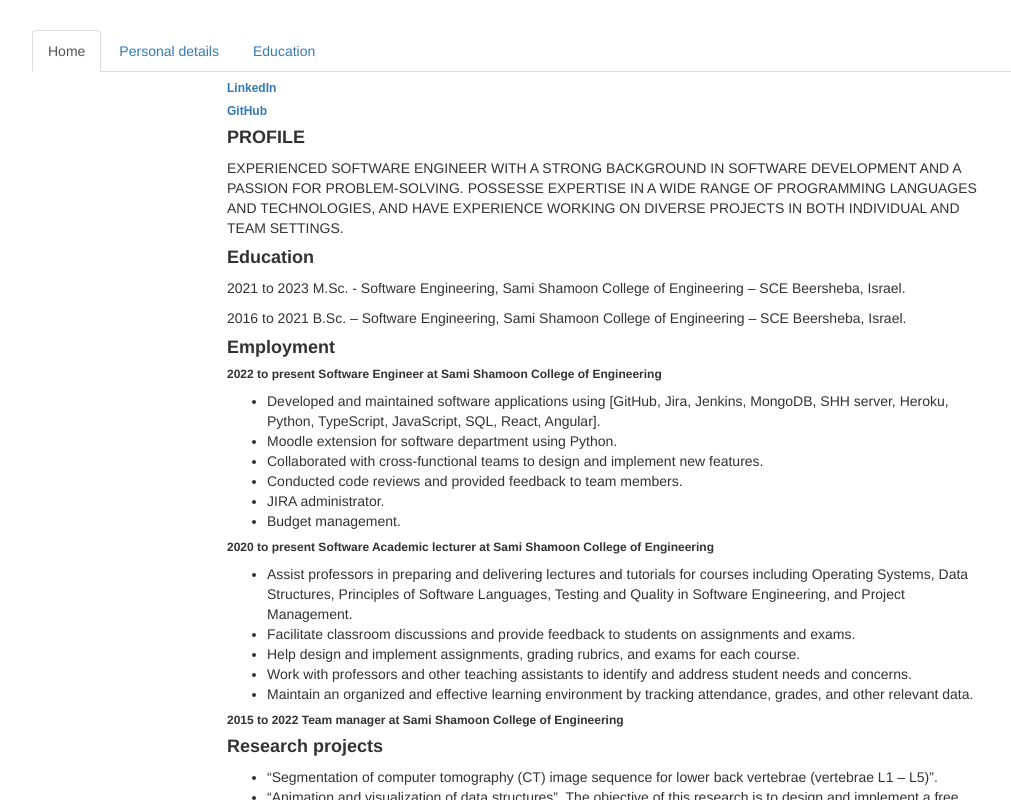
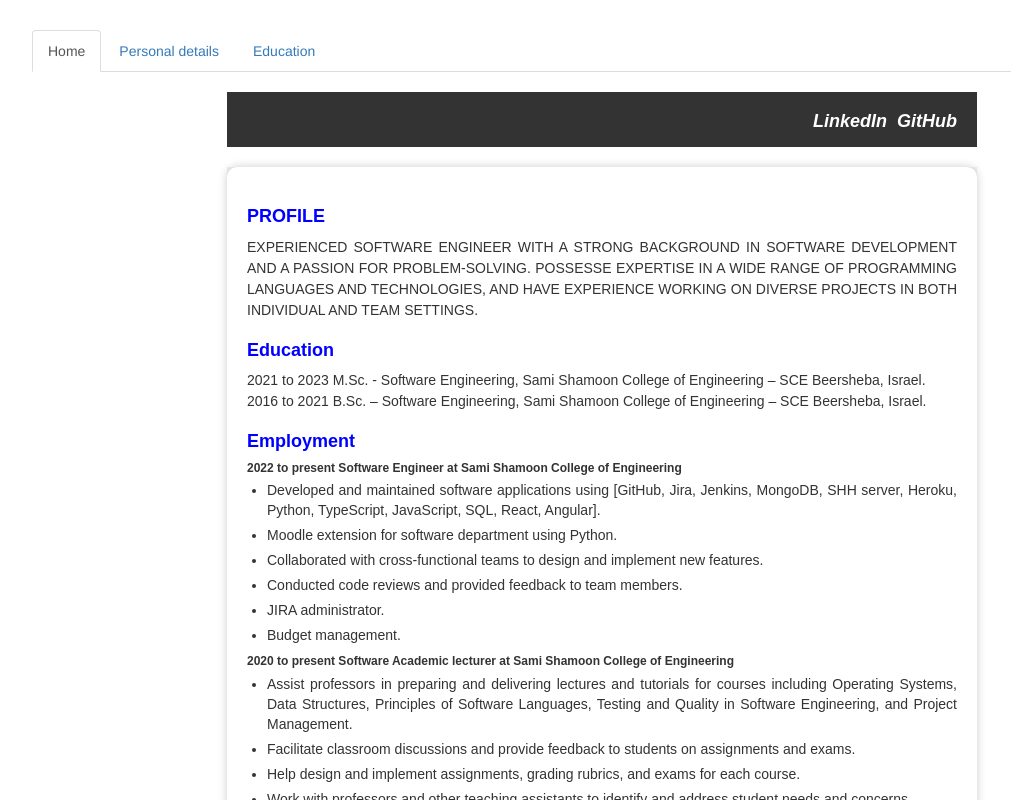
Before and after one commit to genakogan/cv, an Angular app: page / in a window 1280 px wide. Shown: the top 800 px of the page, without its empty margins (38-1049 px from the left). Built offline with nearby package versions, Linux system fonts and the light colour scheme.

Commit message:
starting with css

```diff
--- a/src/app/home-page/home.page.component.css
+++ b/src/app/home-page/home.page.component.css
@@ -1,94 +1,70 @@
-/* body {
-    --nav-width: 200px;
-    margin: 0 0 0 var(--nav-width);
-    font-family: 'Quicksand', sans-serif;
-    font-size: 18px;
+body {
+    font-family: Arial, sans-serif;
+    background-color: #f2f2f2;
+    margin: 0;
   }
 
-.nav {
-    position: fixed;
-    top: 0;
-    left: 0;
-    width: var(--nav-width);
-    height: 100vh;
-    background: #222222;
+  header {
+    display: flex;
+    justify-content: flex-end ;
+    align-items: center;
+    background-color: #333;
+    color: #fff;
+    padding: 10px;
+    margin-top: 20px;
   }
 
-.nav__link {
-    display: block;
-    padding: 12px 18px;
+  header a {
+    color: #fff;
     text-decoration: none;
-    color: #eeeeee;
-    font-weight: 500;
+    margin-right: 10px;
   }
 
-.nav__link:hover {
-    background: rgba(255, 255, 255, 0.05);
+  header a:hover {
+    text-decoration: underline;
   }
 
-#app {
-    margin: 2em;
-    line-height: 1.5;
-    font-weight: 500;
+  article {
+    max-width: 800px;
+    margin: 0 auto;
+    padding: 20px;
+    background-color: #fff;
+    box-shadow: 0 0 10px rgba(0, 0, 0, 0.2);
+    border-radius: 10px;
+    margin-top: 20px;
   }
 
-a {
-    color: #009579;
-} */
-
-/* *{
-    margin: 0px;
-    padding: 0px;
-    box-sizing: border-box;
+  h4 {
+    margin-top: 20px;
+    margin-bottom: 10px;
+    color: blue;
   }
 
-.body_text{
-    display: flex;
-    font-family: "Montserrat", sans-serif;
-    align-items: center;
-    justify-content: center;
-    margin-top: 250px ;
+  h6 {
+    margin-top: 10px;
+    margin-bottom: 5px;
   }
 
-nav {
-    display: flex;
-    justify-content: space-around;
-    align-items: center;
-    min-height: 8vh;
-    background-color: teal;
-    font-family: "Montserrat", sans-serif;
+  p {
+    margin: 0;
+    line-height: 1.5;
+    text-align: justify;
+    text-justify: inter-word;
   }
 
-.nav-links {
-    display: flex;
-    justify-content: space-around;
-    width: 50%;
+  ul {
+    margin-top: 0;
+    margin-bottom: 10px;
+    padding-left: 20px;
   }
 
-.nav-links li {
-    list-style: none;
+  li {
+    margin-top: 5px;
+    margin-bottom: 5px;
+    text-align: justify;
+    text-justify: inter-word;
   }
-
-.heading {
-    color: white;
-    text-transform: uppercase;
-    letter-spacing: 5px;
-    font-size: 30px;
+  a {
+    font-size: 18px;
+    font-style: italic;
   }
-
-.nav-links{
-    color: white;
-    text-decoration: none;
-    letter-spacing: 3px;
-    font-weight: bold;
-    font-size: 14px;
-    padding: 14px 16px;
-}
-
-.nav-links li a:hover:not(a.active){
-    background-color: red;
-}
-
-.nav-links li a.active{
-    background-color: #4caf50;
-} */
```
Lines whose indentation alone changed are shown as unchanged.
